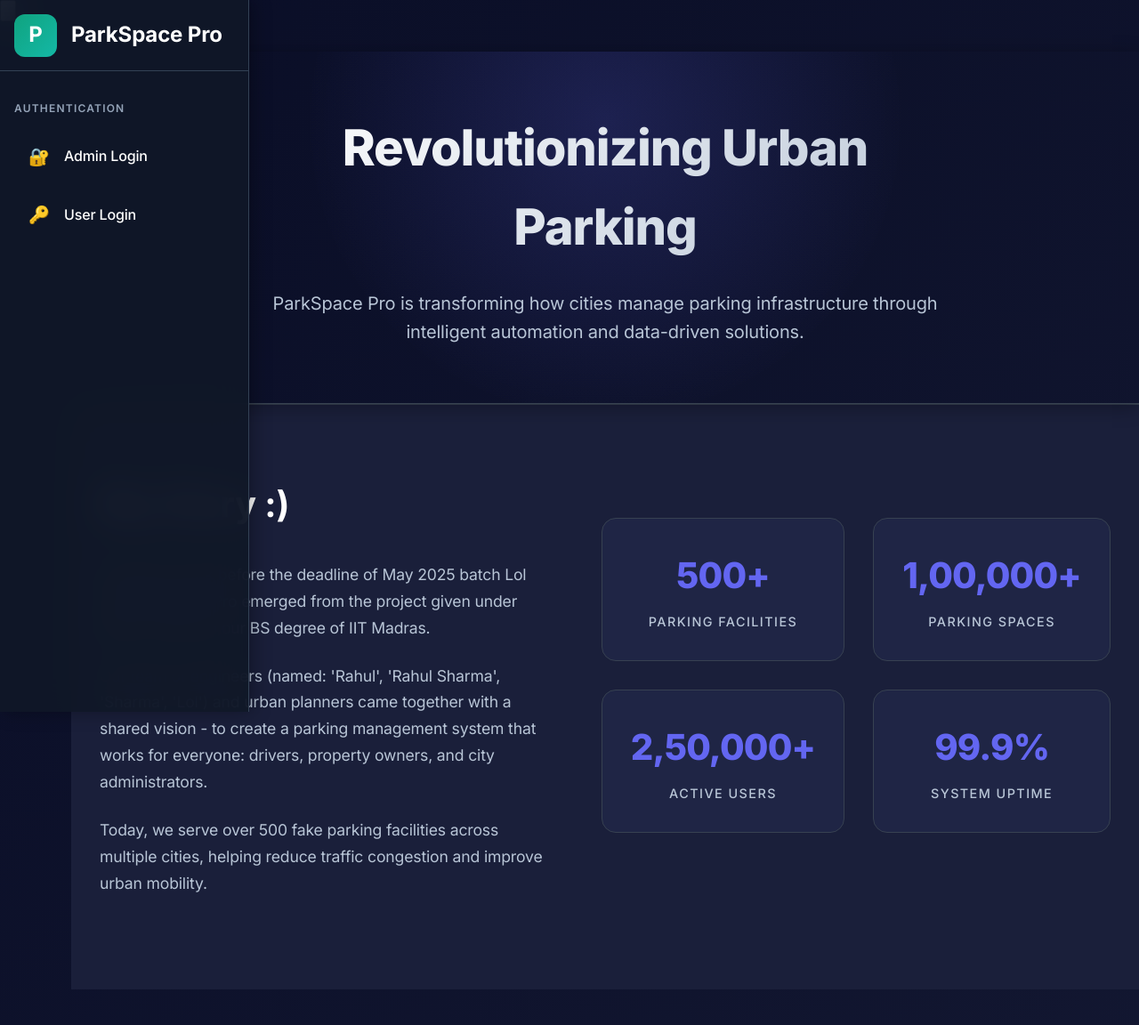
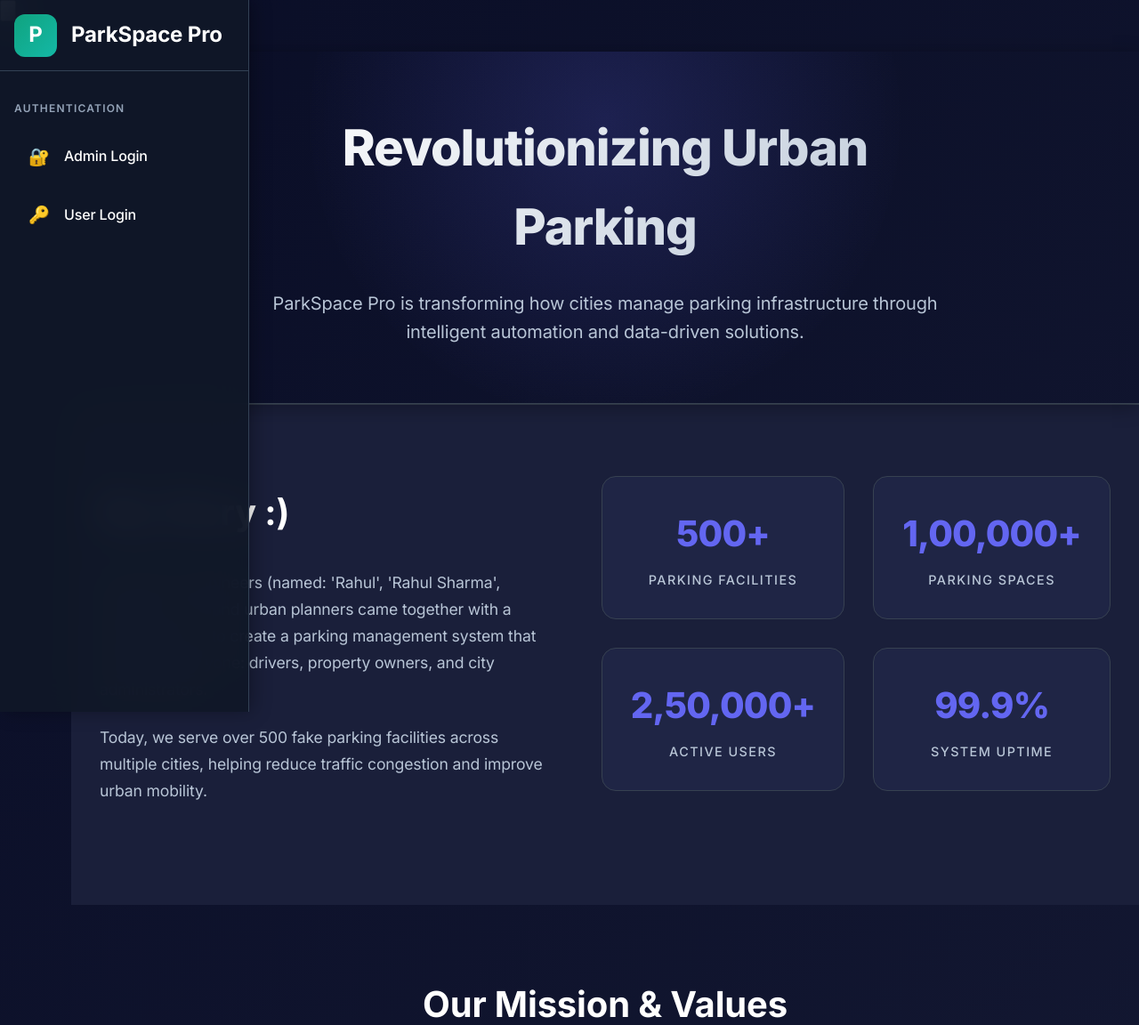
Before and after one commit to rahulsharmaYS/vehicle-parking-app, a Flask app: page /about in a window 1280 px wide. Shown: the top 1152 px of the page at 89% size. Run offline with Flask 3, Linux system fonts and the light colour scheme.

Commit message:
final-app-frz

```diff
--- a/templates/about.html
+++ b/templates/about.html
@@ -18,7 +18,6 @@
             <div class="story-content">
                 <div class="story-text">
                     <h2>My Story :)</h2>
-                    <p>Created a week before the deadline of May 2025 batch Lol XD, ParkSpace Pro emerged from the project given under MAD 1 course in our BS degree of IIT Madras.</p>
                     <p>Our team of engineers (named: 'Rahul', 'Rahul Sharma', 'Sharma', 'Lol') and urban planners came together with a shared vision - to create a parking management system that works for everyone: drivers, property owners, and city administrators.</p>
                     <p>Today, we serve over 500 fake parking facilities across multiple cities, helping reduce traffic congestion and improve urban mobility.</p>
                 </div>
```
